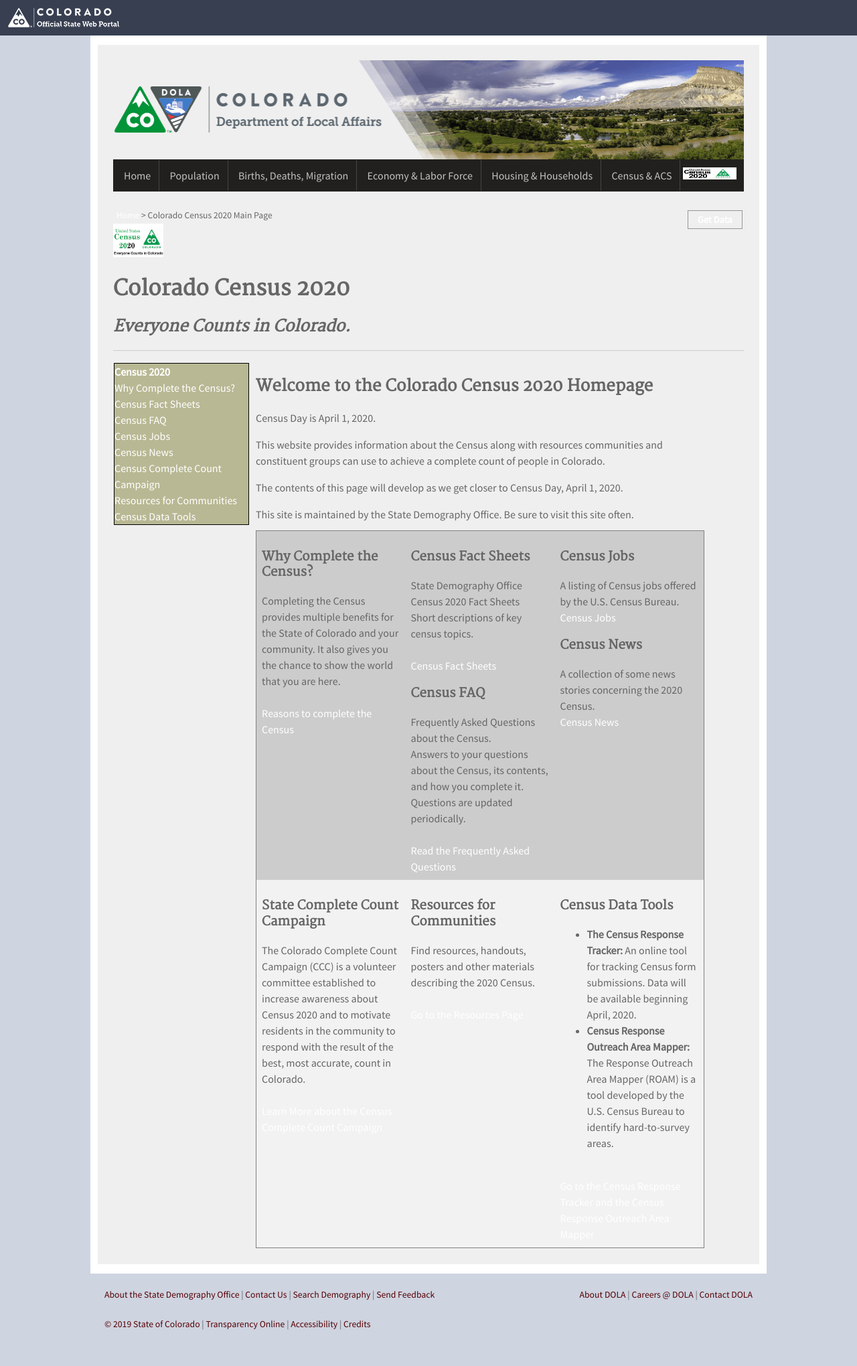
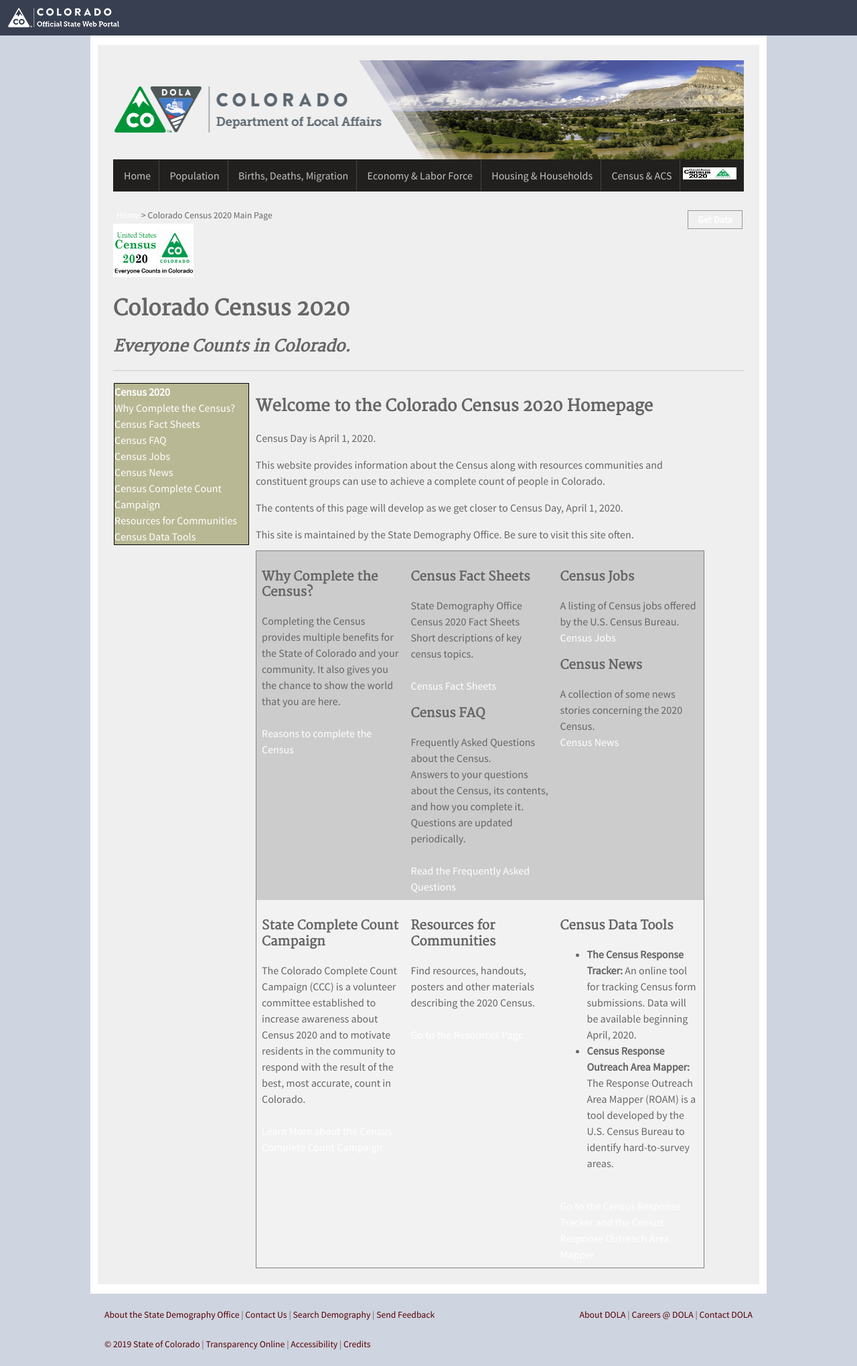
Before and after one commit to TBleess/Website_New, a Jekyll site: the page built from pages/5_CensusACS/census_2020_main.html, in a window 1280 px wide. Shown: the whole page at 67% size. Built offline with Jekyll 4.4.1, drawn with Linux system fonts in a browser that asks for light colours; before the commit the page ends 2010 px from its top, so only the background shows below that.

Commit message:
Update census_2020_main.html

```diff
--- a/pages/5_CensusACS/census_2020_main.html
+++ b/pages/5_CensusACS/census_2020_main.html
@@ -60,7 +60,7 @@
 </style>
 </head>
 <body>
-<img src="/images/CO2020_2b.jpg" height=50px width=75px>
+<img src="/images/CO2020_2b.jpg" height=80px width=120px>
 	<h1>Colorado Census 2020 </h1>
 	<h2><i>Everyone Counts in Colorado.</i></h2>
 <hr>
```
